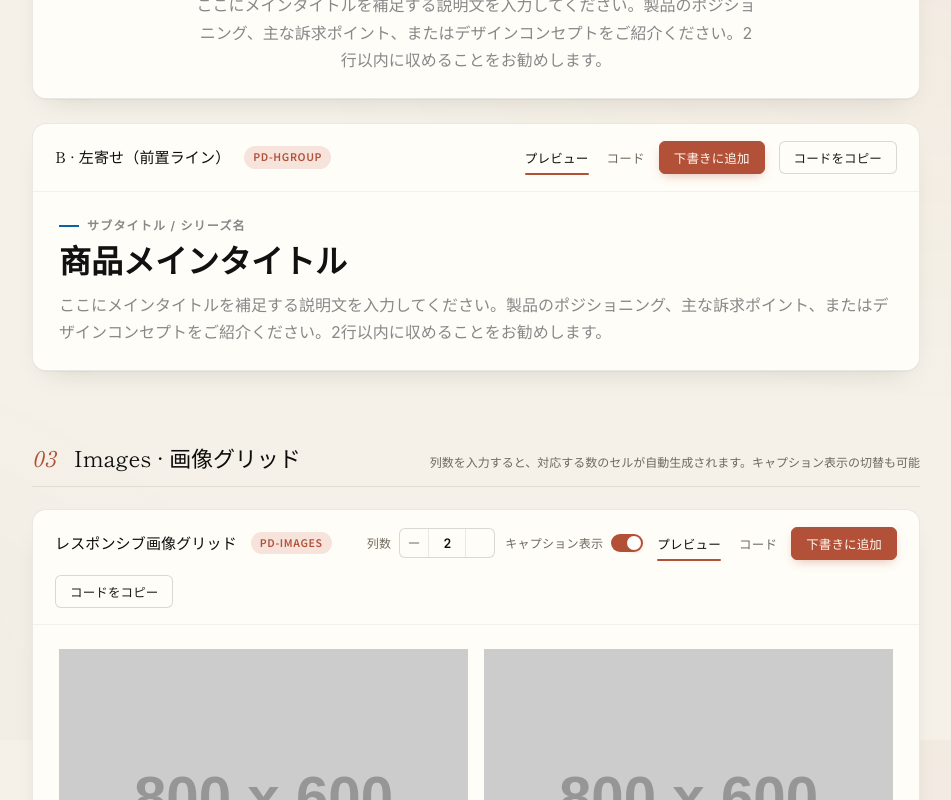
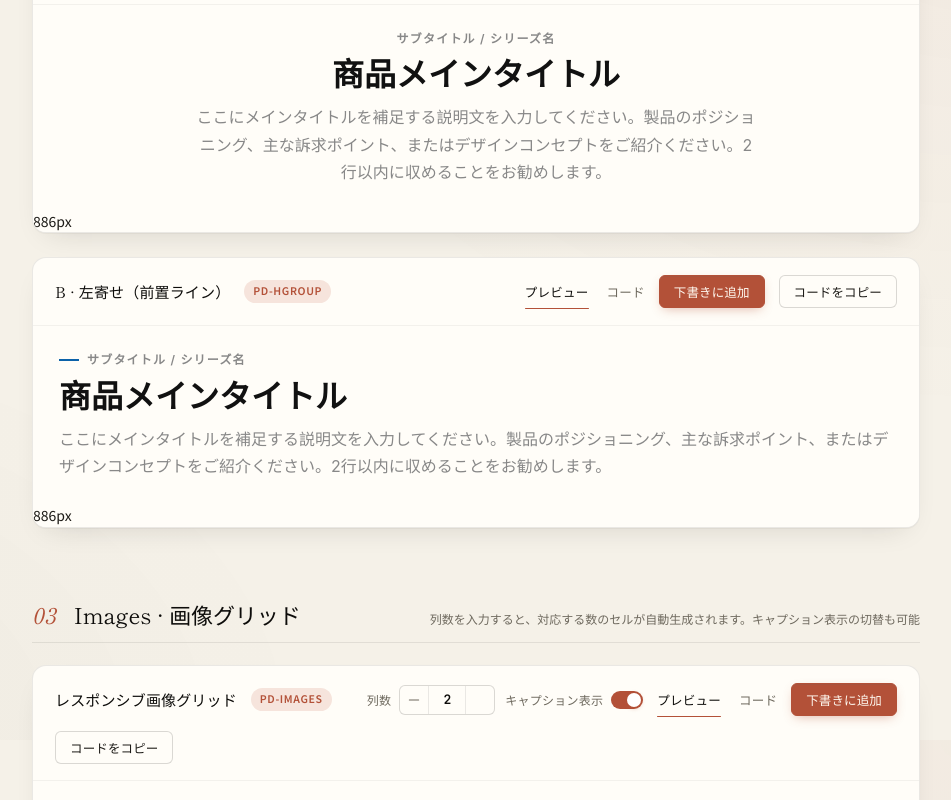
Before and after one commit to navic-nagoya/content-templates, a Vue app: page / in a window 1280 px wide. Shown: the part 1660-2460 px from the top of the page, without its empty margins (304-1255 px from the left). Built offline with nearby package versions, Linux system fonts and the light colour scheme.

Commit message:
feat: Implement drag-to-resize functionality for preview containers in TemplateCard and BlockItem components; add usePreviewResize utility for managing resizing state and width tracking

```diff
--- a/src/components/TemplateCard.vue
+++ b/src/components/TemplateCard.vue
@@ -4,6 +4,7 @@ import CopyButton from "./CopyButton.vue";
 import Icon from "./Icon.vue";
 import { highlightShopifyHtml } from "../utils/highlight-html.js";
 import { pastePlainText } from "../utils/paste-plain-text.js";
+import { usePreviewResize } from "../utils/use-preview-resize.js";
 import { addSectionBlock } from "../store/draft.js";
 
 const props = defineProps({
@@ -19,7 +20,7 @@ const props = defineProps({
 const tab = ref("preview");
 
 // Manual edits in the preview DOM (innerHTML). Cleared whenever generated `html` changes.
-const previewRoot = ref(null);
+const { previewEl: previewRoot, width: previewWidth, isFluid, isResizing, onPointerDown } = usePreviewResize();
 const draftHtml = ref(null);
 
 const effectiveHtml = computed(() =>
@@ -122,7 +123,12 @@ function addToDraft() {
          The outer canvas stays full-card-wide and carries the neutral
          "around the device" background when a preview mode narrows the
          inner `.tpl-card__preview`. -->
-    <div v-if="editablePreview" v-show="tab === 'preview'" class="tpl-card__canvas">
+    <div
+      v-if="editablePreview"
+      v-show="tab === 'preview'"
+      class="tpl-card__canvas"
+      :class="{ 'is-resizing': isResizing }"
+    >
       <div
         ref="previewRoot"
         contenteditable="true"
@@ -132,9 +138,36 @@ function addToDraft() {
         @input="onPreviewInput"
         @paste="pastePlainText"
       ></div>
+      <div
+        v-if="isFluid"
+        class="preview-resizer"
+        :class="{ 'is-active': isResizing }"
+        role="separator"
+        aria-orientation="vertical"
+        aria-label="プレビュー幅を調整"
+        title="ドラッグして幅を変更"
+        @pointerdown="onPointerDown"
+      />
+      <div v-if="isFluid" class="preview-width-badge">{{ previewWidth }}px</div>
     </div>
-    <div v-else v-show="tab === 'preview'" class="tpl-card__canvas">
-      <div class="tpl-card__preview" v-html="html"></div>
+    <div
+      v-else
+      v-show="tab === 'preview'"
+      class="tpl-card__canvas"
+      :class="{ 'is-resizing': isResizing }"
+    >
+      <div ref="previewRoot" class="tpl-card__preview" v-html="html"></div>
+      <div
+        v-if="isFluid"
+        class="preview-resizer"
+        :class="{ 'is-active': isResizing }"
+        role="separator"
+        aria-orientation="vertical"
+        aria-label="プレビュー幅を調整"
+        title="ドラッグして幅を変更"
+        @pointerdown="onPointerDown"
+      />
+      <div v-if="isFluid" class="preview-width-badge">{{ previewWidth }}px</div>
     </div>
 
     <div v-show="tab === 'code'" class="tpl-card__code">
--- a/src/components/editor/BlockItem.vue
+++ b/src/components/editor/BlockItem.vue
@@ -1,8 +1,9 @@
 <script setup>
-import { onMounted, ref, watch } from 'vue'
+import { onMounted, watch } from 'vue'
 import RichTextEditor from './RichTextEditor.vue'
 import Icon from '../Icon.vue'
 import { pastePlainText } from '../../utils/paste-plain-text.js'
+import { usePreviewResize } from '../../utils/use-preview-resize.js'
 import {
   draftStore,
   removeBlock,
@@ -32,7 +33,7 @@ function confirmRemove() {
 // Section blocks: contenteditable preview, mirrors TemplateCard's pattern.
 // DOM is initialized once via innerHTML so contenteditable + Vue stay in sync,
 // then user edits get pushed back into the store via input events.
-const previewRoot = ref(null)
+const { previewEl: previewRoot, width: previewWidth, isFluid, isResizing, onPointerDown } = usePreviewResize()
 let suppressNextWatch = false
 
 function setDomFromBlock() {
@@ -127,7 +128,7 @@ watch(
       </button>
     </div>
 
-    <div v-if="block.kind === 'section'" class="ed-block__canvas">
+    <div v-if="block.kind === 'section'" class="ed-block__canvas" :class="{ 'is-resizing': isResizing }">
       <div
         ref="previewRoot"
         class="ed-block__preview ed-block__preview--editable"
@@ -138,6 +139,17 @@ watch(
         @click="onPreviewClick"
         @paste="pastePlainText"
       />
+      <div
+        v-if="isFluid"
+        class="preview-resizer"
+        :class="{ 'is-active': isResizing }"
+        role="separator"
+        aria-orientation="vertical"
+        aria-label="プレビュー幅を調整"
+        title="ドラッグして幅を変更"
+        @pointerdown="onPointerDown"
+      />
+      <div v-if="isFluid" class="preview-width-badge">{{ previewWidth }}px</div>
     </div>
 
     <RichTextEditor
--- /dev/null
+++ b/src/utils/use-preview-resize.js
@@ -0,0 +1,87 @@
+import { computed, onBeforeUnmount, ref, watch } from 'vue'
+import { previewState } from '../store/previewMode.js'
+
+// Drag-to-resize + live-width readout for a preview container. Only active in
+// fluid mode — the fixed-width modes keep their CSS-driven width. On pointer
+// drag, we set an inline width on the preview element; ResizeObserver keeps
+// `width` in sync so the badge tracks canvas resizes too (e.g., drawer open).
+//
+// The ref returned by this composable is meant to be assigned via `ref=` on
+// the preview element the user resizes.
+
+const MIN_WIDTH = 280
+
+export function usePreviewResize() {
+  const previewEl = ref(null)
+  const width = ref(0)
+  const isResizing = ref(false)
+  const isFluid = computed(() => previewState.mode === 'fluid')
+
+  let observer = null
+  let drag = null
+
+  function observe(el) {
+    if (observer) {
+      observer.disconnect()
+      observer = null
+    }
+    if (!el) return
+    observer = new ResizeObserver(() => {
+      width.value = Math.round(el.getBoundingClientRect().width)
+    })
+    observer.observe(el)
+    width.value = Math.round(el.getBoundingClientRect().width)
+  }
+
+  watch(previewEl, (el) => observe(el), { immediate: true })
+
+  function onPointerMove(e) {
+    if (!drag) return
+    const next = Math.max(MIN_WIDTH, drag.startWidth + (e.clientX - drag.startX))
+    drag.el.style.width = `${next}px`
+  }
+
+  function endDrag() {
+    if (!drag) return
+    document.removeEventListener('pointermove', onPointerMove)
+    document.removeEventListener('pointerup', endDrag)
+    document.removeEventListener('pointercancel', endDrag)
+    document.body.style.userSelect = ''
+    drag = null
+    isResizing.value = false
+  }
+
+  function onPointerDown(e) {
+    const el = previewEl.value
+    if (!el || !isFluid.value) return
+    e.preventDefault()
+    drag = {
+      el,
+      startX: e.clientX,
+      startWidth: el.getBoundingClientRect().width
+    }
+    isResizing.value = true
+    document.body.style.userSelect = 'none'
+    document.addEventListener('pointermove', onPointerMove)
+    document.addEventListener('pointerup', endDrag)
+    document.addEventListener('pointercancel', endDrag)
+  }
+
+  // Leaving fluid mode: clear the inline width so the fixed-mode CSS
+  // (`width: var(--preview-max-w)`) wins again.
+  watch(
+    () => previewState.mode,
+    (mode) => {
+      if (mode !== 'fluid' && previewEl.value) {
+        previewEl.value.style.width = ''
+      }
+    }
+  )
+
+  onBeforeUnmount(() => {
+    if (observer) observer.disconnect()
+    endDrag()
+  })
+
+  return { previewEl, width, isFluid, isResizing, onPointerDown }
+}
```
